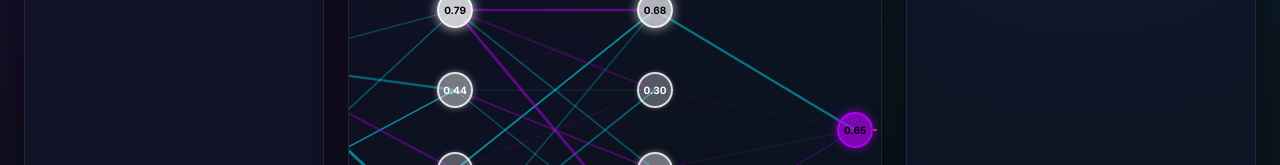
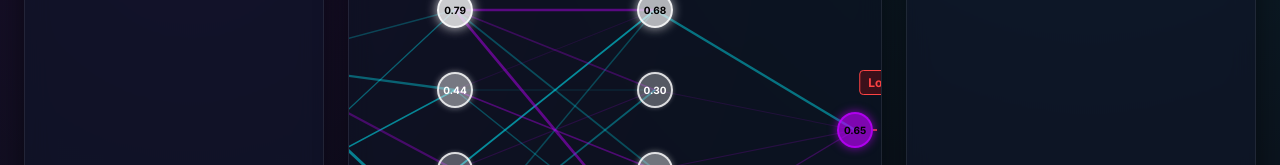
Before and after one commit to MatthewLavine/tinynet, a React (Vite) app: page / in a window 1280 px wide. Both pictures are taken after a click on the button "Step 4: Loss". Shown: the part 516-681 px from the top of the page. Built offline with nearby package versions, Linux system fonts and the light colour scheme.

Commit message:
fix: Prevent Loss box from overlapping Target box

```diff
--- a/src/components/NetworkVisualizer.tsx
+++ b/src/components/NetworkVisualizer.tsx
@@ -296,7 +296,7 @@ export default function NetworkVisualizer({ step, learningRate, onLossChange, on
             </div>
 
             <div style={{
-              position: 'absolute', left: `${layerWidth - 120}px`, top: `${layerHeight / 2 - 40}px`,
+              position: 'absolute', left: `${layerWidth - 110}px`, top: `${layerHeight / 2 - 60}px`, transform: 'translateX(-50%)',
               background: 'rgba(255,0,0,0.2)', padding: '4px 8px', borderRadius: '4px', border: '1px solid #ff4444',
               color: '#ff4444', fontSize: '12px', fontWeight: 'bold'
             }}>
```
